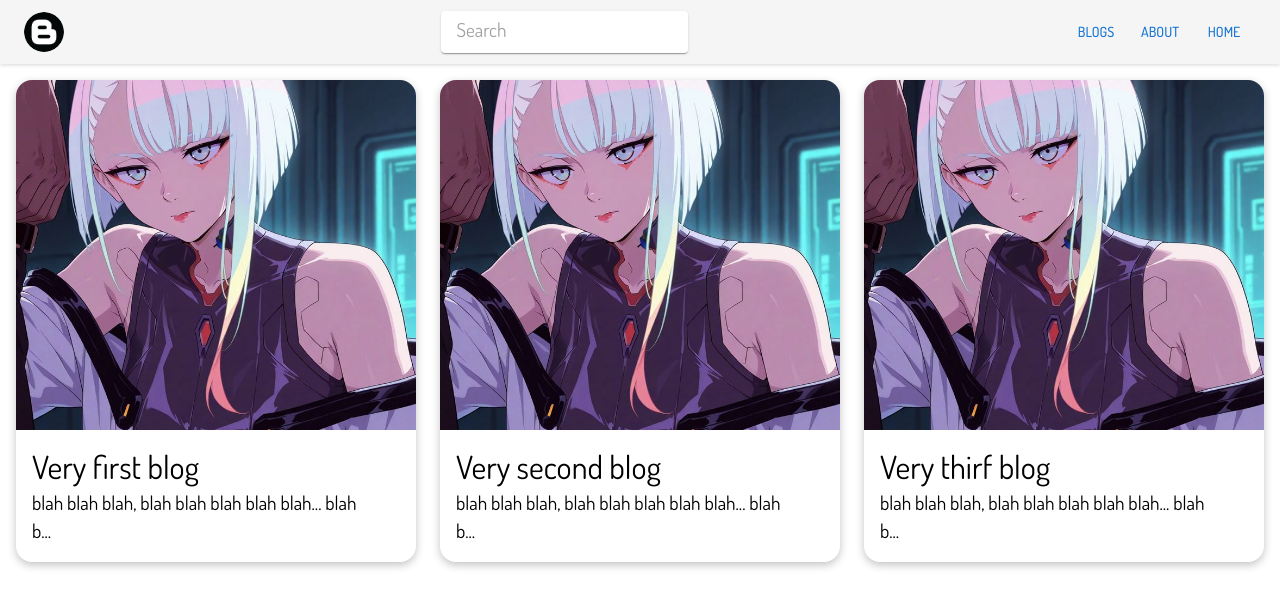
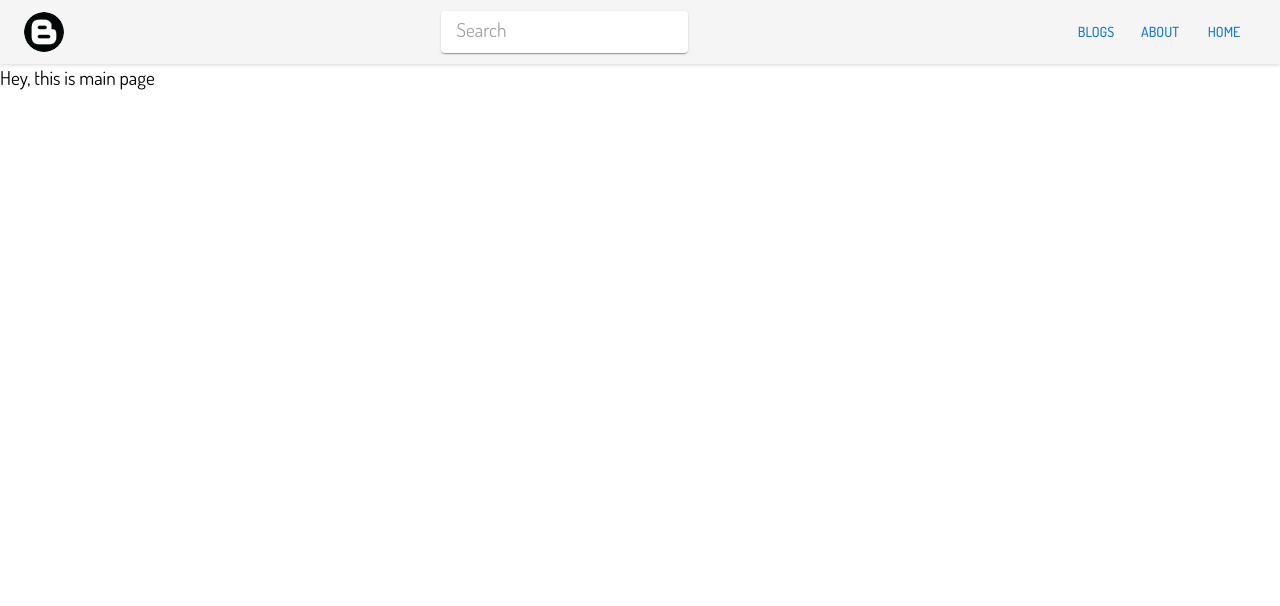
Before and after one commit to davood-frontend/Blog, a Next.js app: page / in a window 1280 px wide. Shown: the top 606 px of the page. Built offline with nearby package versions, Linux system fonts and the light colour scheme; some icons are missing; what @mui/material-nextjs would draw is missing.

Commit message:
refactor: improve routing system

```diff
--- a/app/components/Header.tsx
+++ b/app/components/Header.tsx
@@ -1,5 +1,6 @@
 import React from 'react';
-import { Box, AppBar, Toolbar, Button, Typography, InputBase, IconButton, Paper, Avatar } from '@mui/material';
+import { Box, AppBar, Toolbar, Button, InputBase, IconButton, Paper, Avatar } from '@mui/material';
+import Link from 'next/link';
 import SearchIcon from '@mui/icons-material/Search';
 const Header = () => {
     return (
@@ -17,9 +18,15 @@ const Header = () => {
                             </IconButton>
                         </Paper>
                         <Box>
-                            <Button>Blogs</Button>
-                            <Button>About</Button>
-                            <Button>Home</Button>
+                            <Link href='/blogs'>
+                                <Button>Blogs</Button>
+                            </Link>
+                            <Link href='/'>
+                                <Button>About</Button>
+                            </Link>
+                            <Link href='/'>
+                                <Button>Home</Button>
+                            </Link>
                         </Box>
                     </Box>
                 </Toolbar>
--- a/app/layout.tsx
+++ b/app/layout.tsx
@@ -4,7 +4,7 @@ import "./globals.css";
 import { AppRouterCacheProvider } from "@mui/material-nextjs/v15-appRouter";
 import MainTheme from "./theme/MainTheme";
 import { StoreProvider } from "./store/StoreProvider";
-
+import Header from "./components/Header";
 const dosis = Dosis({
   variable: "--font-geist-dosis",
   subsets: ["latin"],
@@ -28,6 +28,7 @@ export default function RootLayout({
         <body>
           <AppRouterCacheProvider options={{ key: 'css' }}>
             <MainTheme>
+              <Header />
               {children}
             </MainTheme>
           </AppRouterCacheProvider>
--- a/app/page.tsx
+++ b/app/page.tsx
@@ -1,12 +1,11 @@
 import React from 'react';
 import { Box, Typography } from '@mui/material';
-import BlogsList from './components/BlogsList';
-import Header from './components/Header';
 const page = () => {
   return (
     <Box>
-      <Header />
-      <BlogsList />
+      <Typography>
+        Hey, this is main page
+      </Typography>
     </Box>
   );
 };
```
Also changed, not shown: app/blogs/page.tsx (renamed from app/components/BlogsList.tsx).
